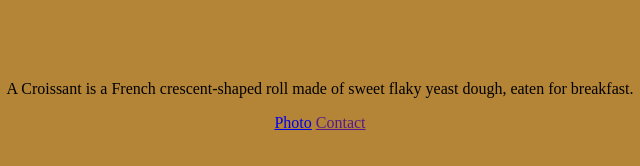
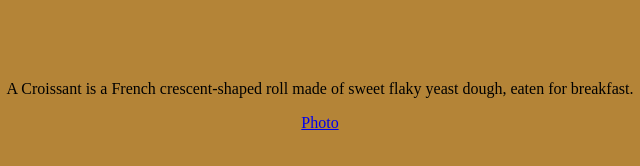
Before and after one commit to hmach711/Croissant, a plain HTML site: page index.html in a window 1280 px wide. Shown: the full height of the page, 320-960 px from the left. Drawn offline with Linux system fonts and the light colour scheme.

Commit message:
Update index.html

```diff
--- a/index.html
+++ b/index.html
@@ -11,7 +11,7 @@
     <h1>Croissant</h1>
     <main>
     <p>A Croissant is a French crescent-shaped roll made of sweet flaky yeast dough, eaten for breakfast.</p>
-<a href="/photo.html">Photo</a> <a href="">Contact</a>
+<a href="/photo.html">Photo</a>
     </main>
 </body>
 </html>
```
